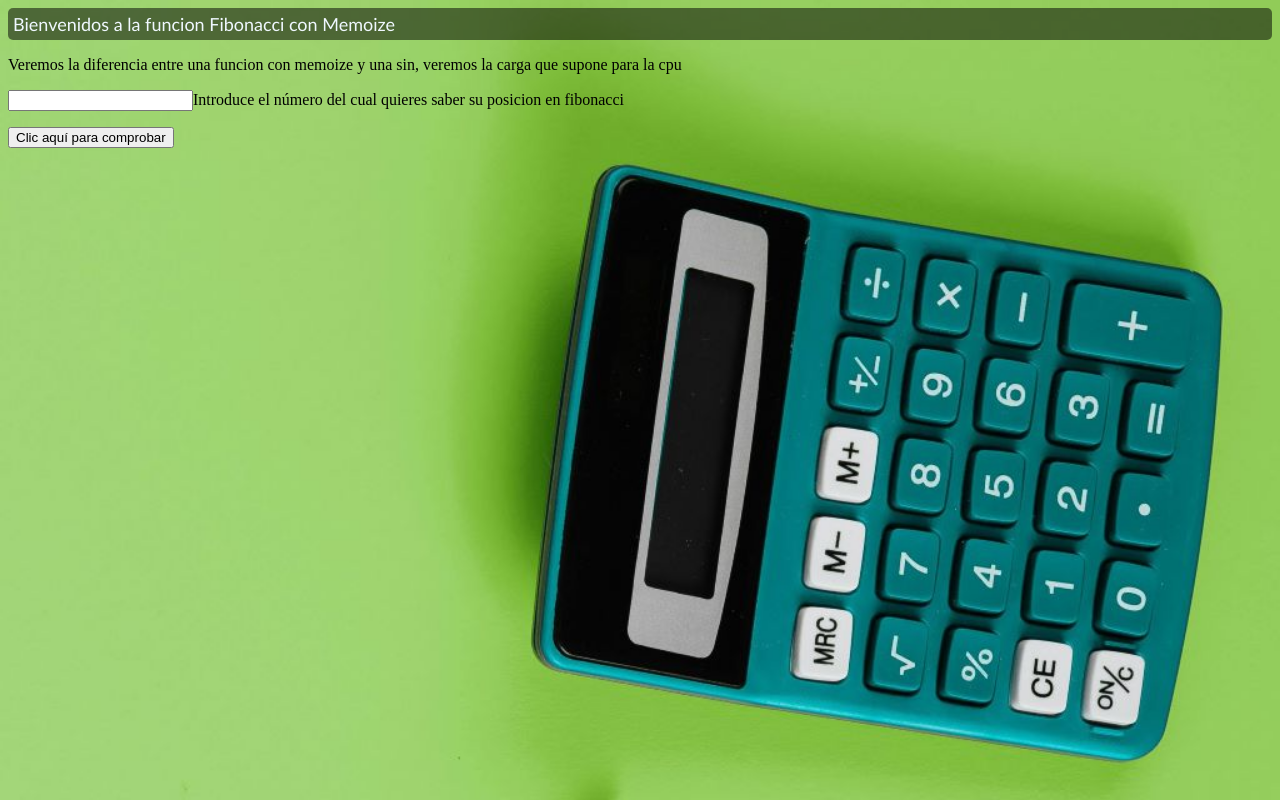
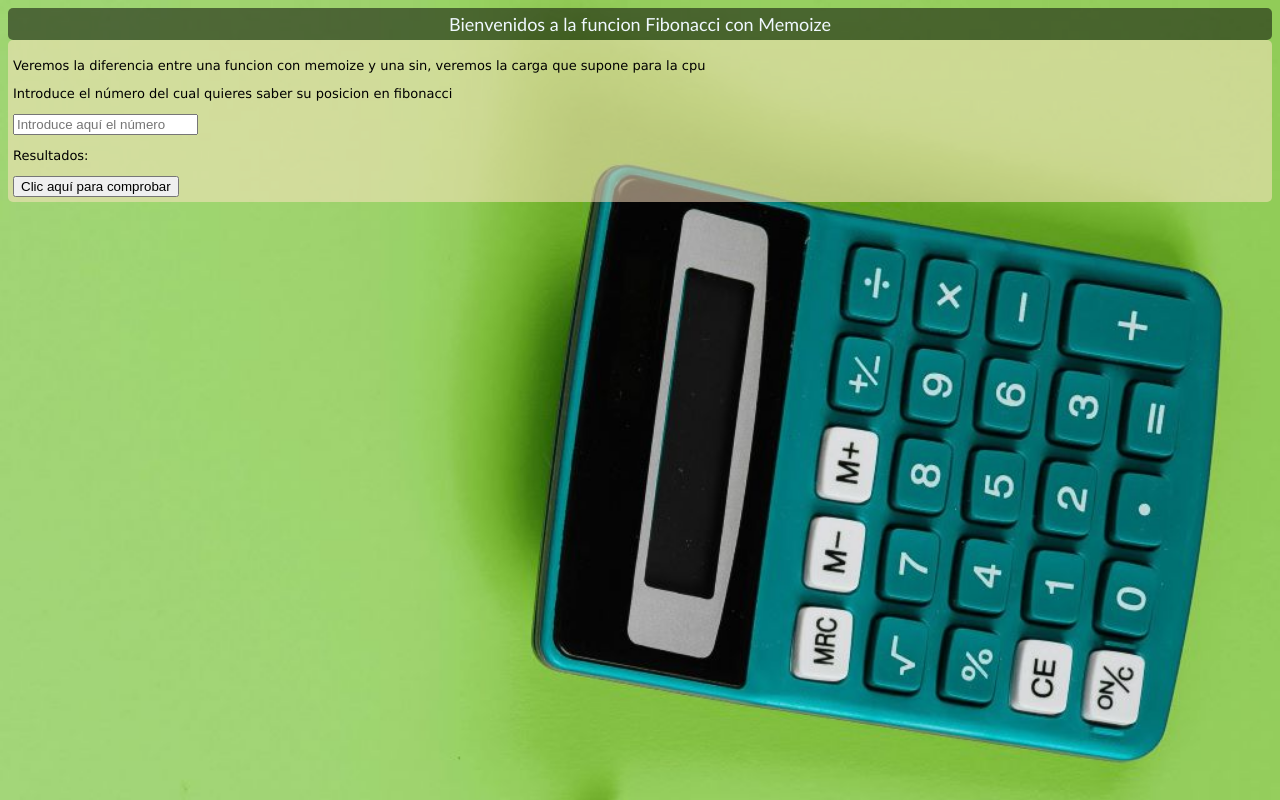
Before and after one commit to ClaudioMartinH/entrega-2.3, a website: page index.html in a window 1280 px wide. Drawn offline with Linux system fonts and the light colour scheme.

Commit message:
front casi funcionando

```diff
--- a/css/styles.css
+++ b/css/styles.css
@@ -7,6 +7,7 @@ body {
     font-size: large;
     font-family: 'Trebuchet MS', 'Lucida Sans Unicode', 'Lucida Grande', 'Lucida Sans', Arial, sans-serif;
     color: aliceblue;
+    text-align: center;
     border-radius: 5px;
     padding-left: 5px;
     padding-right: 5px;
@@ -14,3 +15,15 @@ body {
     padding-bottom: 5px;
     background-color: rgba(0, 0, 0, 0.511);
 }
+div {
+    font-size: small;
+    font-family: Verdana, Geneva, Tahoma, sans-serif;
+    border-radius: 5px;
+    padding-left: 5px;
+    padding-right: 5px;
+    padding-top: 5px;
+    padding-bottom: 5px;
+    background-color: rgba(255, 228, 196, 0.532);
+    color: black;
+
+}
--- a/index.html
+++ b/index.html
@@ -5,23 +5,25 @@
     <meta name="viewport" content="width=device-width, initial-scale=1.0" />
     <title>Memoize</title>
     <link rel="stylesheet" href="./css/styles.css" />
-  </head>
+   </head>
   <body>
-    <script type="module" src="./dist/memoize.js"></script>
-    <script>
-        import {fibonacci} from "./dist/memoize.js"
-    </script>
     <div class="encabezado">Bienvenidos a la funcion Fibonacci con Memoize</div>
     <div class="cuerpo">
       <p>
         Veremos la diferencia entre una funcion con memoize y una sin, veremos
         la carga que supone para la cpu
       </p>
+      <p>Introduce el número del cual quieres saber su
+        posicion en fibonacci</p>
       <p>
-        <input type="text" id="txtUs"/>Introduce el número del cual quieres saber su
-        posicion en fibonacci
+        <input type="text" id="txtUs" title="Introduce aquí el número" placeholder="Introduce aquí el número"/>
       </p>
-      <button onclick="fibonacci()">Clic aquí para comprobar</button>
+      <p id="results">Resultados:</p>
+      <button id="btn1">Clic aquí para comprobar</button>
+      <script type="module">
+        import {fibonacciFront} from "./dist/front.js";
+        document.getElementById("btn1").addEventListener("click", fibonacciFront);
+      </script>
     </div>
 
   </body>
--- /dev/null
+++ b/src/app.ts
@@ -0,0 +1,11 @@
+import { fibonacci, fib, restartCount, getCount } from "./memoize.js";
+
+restartCount();
+
+console.log(fibonacci(5));
+console.log("times function is fired without memoize: ", getCount());
+
+restartCount();
+
+console.log(fib(5));
+console.log("times function is fired with memoize: ", getCount());
--- a/src/front.ts
+++ b/src/front.ts
@@ -1,12 +1,18 @@
-import { restartCount, getCount, addCount, fib, fibonacci, memoize } from "./memoize.js";
+import { restartCount, getCount, fibonacci } from "./memoize.js";
 
 let txtUs: HTMLElement | null = document.getElementById("txtUS");
+let results: HTMLElement | null = document.getElementById("results");
+
+console.log(txtUs)
+console.log(results)
 
 restartCount();
 
 export function fibonacciFront() {
-if (txtUs !== null){
-let numUs: number = parseInt(txtUs?.innerHTML);
-fibonacci(numUs);
+  if (txtUs !== null && results !== null) {
+    let numUs: number = parseInt(txtUs.innerHTML);
+    results.innerHTML = `La posición de ${numUs} en fibonacci es: ${fibonacci(
+        numUs
+      )} y la funcion se ha disparado ${getCount} veces`;
+  }
 }
-}
--- a/src/memoize.ts
+++ b/src/memoize.ts
@@ -24,7 +24,6 @@ export function getCount(): number {
     return count;
 }
 
-restartCount();
 
 export function fibonacci(n: number): number {
     addCount();
@@ -32,16 +31,9 @@ export function fibonacci(n: number): number {
     return fibonacci(n -1) + fibonacci(n - 2);
 }
 
-console.log(fibonacci(5))
-console.log("times function is fired without memoize: ", getCount());
-
-restartCount();
 
 export const fib = memoize((n: number) => {
     if (n <= 1) return n;
     addCount();
     return fib(n -1) + fib(n -2);
 });
-
-console.log(fib(5))
-console.log("times function is fired with memoize: ", getCount());
```
Also changed, not shown: dist/app.js (added), dist/front.js, dist/memoize.js.
